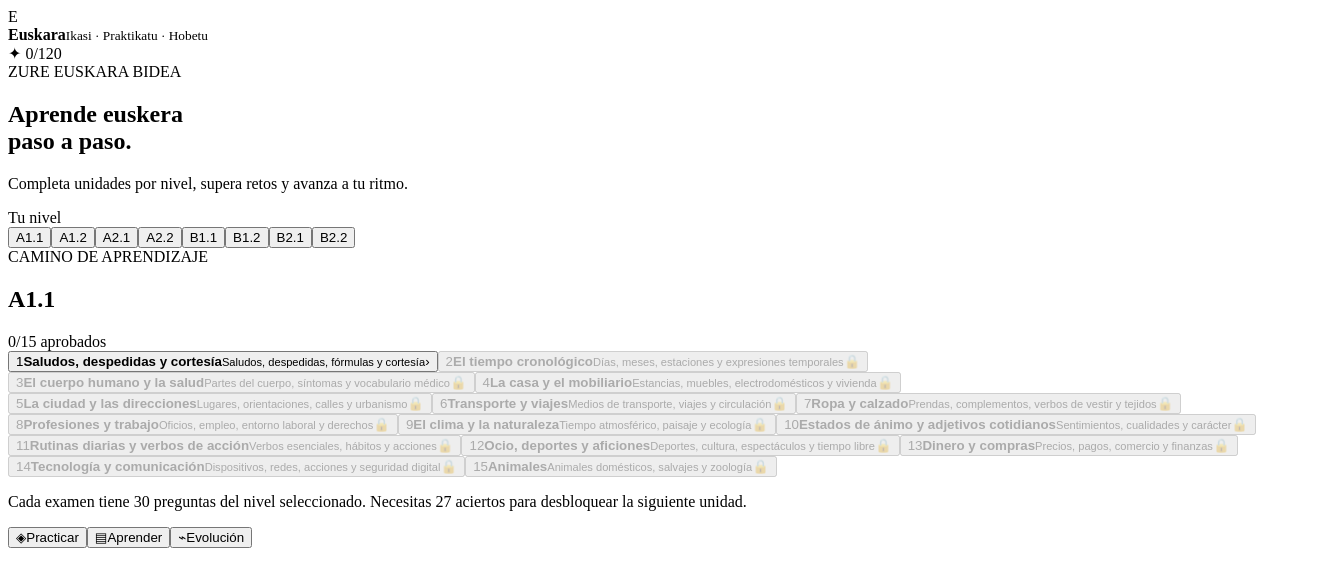
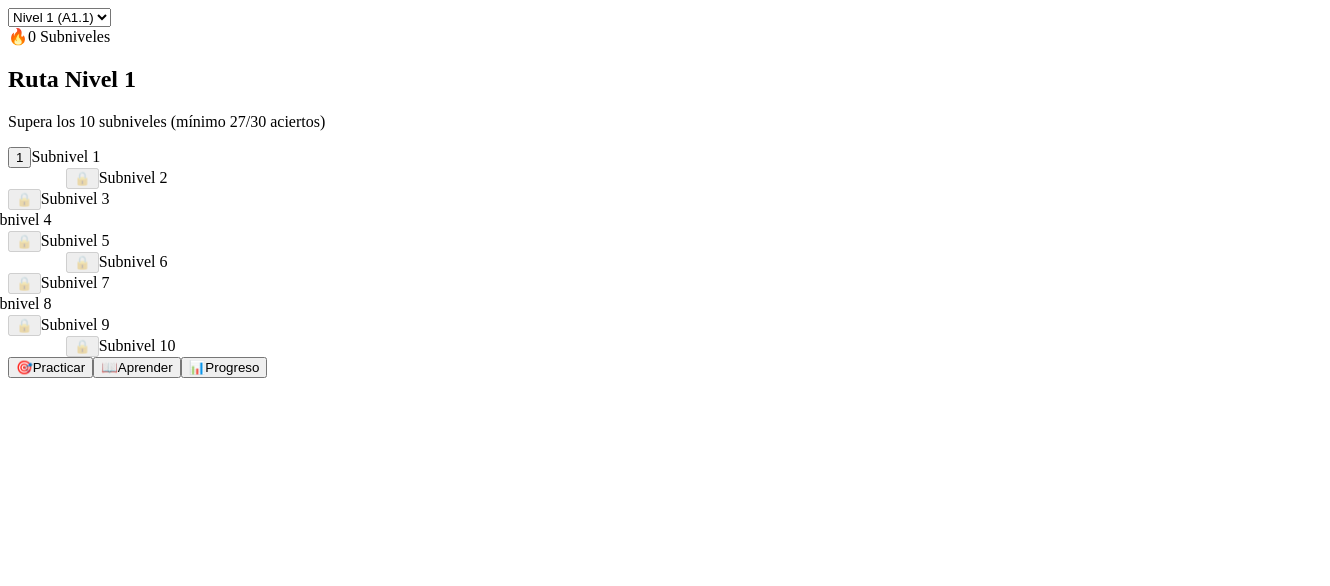
Before and after one commit to arveenineteen/euskolingo, a React (Vite) app: page / in a window 1280 px wide. Shown: the top 586 px of the page, 1330 px wide, since content can reach past the window. Built offline with nearby package versions, Linux system fonts and the light colour scheme.

Commit message:
Update App.jsx

```diff
--- a/src/App.jsx
+++ b/src/App.jsx
@@ -11,6 +11,17 @@ const load = () => {
   }
 };
 const unitId = (level, index) => `${level}-${index}`;
+
+const LEVEL_LABELS = {
+  "A1.1": "Nivel 1 (A1.1)",
+  "A1.2": "Nivel 2 (A1.2)",
+  "A2.1": "Nivel 3 (A2.1)",
+  "A2.2": "Nivel 4 (A2.2)",
+  "B1.1": "Nivel 5 (B1.1)",
+  "B1.2": "Nivel 6 (B1.2)",
+  "B2.1": "Nivel 7 (B2.1)",
+  "B2.2": "Nivel 8 (B2.2)"
+};
 
 const shuffleArray = (arr) => {
   const copy = [...arr];
@@ -43,6 +54,8 @@ const buildUnitQuestions = (level, index) => {
   });
 };
 
+const ZIGZAG_OFFSETS = [0, 58, 0, -58, 0, 58, 0, -58, 0, 58];
+
 function App() {
   const [progress, setProgress] = useState(load);
   const [tab, setTab] = useState("Practicar");
@@ -56,7 +69,6 @@ function App() {
   const [selected, setSelected] = useState("");
   const [feedback, setFeedback] = useState("");
 
-  // Estado específico para el ejercicio de emparejar 5 + 5 en 2 columnas
   const [leftPick, setLeftPick] = useState("");
   const [rightPick, setRightPick] = useState("");
   const [matchedLeft, setMatchedLeft] = useState([]);
@@ -100,7 +112,7 @@ function App() {
       const item = {
         id: q.id,
         level,
-        topic: TOPICS[unit].name,
+        topic: TOPICS[unit]?.name || `Subnivel ${unit + 1}`,
         question: q.question,
         chosen,
         answer: expected || q.answer || "Revisar pareja/frase",
@@ -205,87 +217,86 @@ function App() {
     }
   };
 
-  const topicCards = TOPICS.map((t, i) => (
-    <button
-      className={`topic ${unlocked(level, i) ? "" : "locked"} ${passed.has(unitId(level, i)) ? "done" : ""}`}
-      key={t.name}
-      disabled={!unlocked(level, i)}
-      onClick={() => start(i)}
-    >
-      <span className="topic-number">{passed.has(unitId(level, i)) ? "✓" : i + 1}</span>
-      <span>
-        <b>{t.name}</b>
-        <small>{t.grammar}</small>
-      </span>
-      <span>{unlocked(level, i) ? "›" : "🔒"}</span>
-    </button>
-  ));
-
-  const allUnits = LEVELS.length * TOPICS.length;
+  const levelNumber = LEVELS.indexOf(level) + 1;
+  const sublevels = Array.from({ length: 10 }, (_, i) => i);
+  const allUnits = LEVELS.length * 10;
   const percentage = Math.round((progress.passed.length / allUnits) * 100);
   const currentCards = FLASHCARDS[TOPICS[cardIndex]?.name] || [];
 
   return (
     <div className="app-shell">
-      <header>
-        <div className="brand-mark">E</div>
-        <div>
-          <strong>Euskara</strong>
-          <small>Ikasi · Praktikatu · Hobetu</small>
+      <header className="top-bar">
+        <div className="level-dropdown-wrap">
+          <select
+            aria-label="Seleccionar nivel"
+            className="level-dropdown"
+            value={level}
+            onChange={(e) => {
+              setLevel(e.target.value);
+              setScreen("path");
+            }}
+          >
+            {LEVELS.map((l) => (
+              <option key={l} value={l}>
+                {LEVEL_LABELS[l] || l}
+              </option>
+            ))}
+          </select>
         </div>
-        <span className="header-spacer" />
-        <span className="streak">✦ {progress.passed.length}/{allUnits}</span>
+        <span className="sublevels-counter">
+          <span className="flame-ico">🔥</span>
+          {progress.passed.length} Subniveles
+        </span>
       </header>
 
       <main>
         {tab === "Practicar" && (
           <section>
             {screen === "path" && (
-              <>
-                <div className="hero">
-                  <span className="eyebrow">ZURE EUSKARA BIDEA</span>
-                  <h1>
-                    Aprende euskera
-                    <br />
-                    paso a paso.
-                  </h1>
-                  <p>Completa unidades por nivel, supera retos y avanza a tu ritmo.</p>
+              <div className="route-view">
+                <div className="route-header">
+                  <h1>Ruta Nivel {levelNumber}</h1>
+                  <p>Supera los 10 subniveles (mínimo 27/30 aciertos)</p>
                 </div>
 
-                <label className="field-label">Tu nivel</label>
-                <div className="level-select">
-                  {LEVELS.map((l) => (
-                    <button key={l} className={level === l ? "active" : ""} onClick={() => setLevel(l)}>
-                      {l}
-                    </button>
-                  ))}
+                <div className="route-nodes">
+                  {sublevels.map((i) => {
+                    const isPassed = passed.has(unitId(level, i));
+                    const isUnlocked = unlocked(level, i);
+                    const offsetX = ZIGZAG_OFFSETS[i % ZIGZAG_OFFSETS.length];
+                    return (
+                      <div
+                        key={i}
+                        className="node-slot"
+                        style={{ transform: `translateX(${offsetX}px)` }}
+                      >
+                        <button
+                          type="button"
+                          disabled={!isUnlocked}
+                          onClick={() => start(i)}
+                          className={`node-circle ${isPassed ? "passed" : isUnlocked ? "active-node" : "locked-node"}`}
+                          title={TOPICS[i]?.name || `Subnivel ${i + 1}`}
+                        >
+                          {isPassed ? "✓" : isUnlocked ? i + 1 : "🔒"}
+                        </button>
+                        <span className={`node-label ${!isUnlocked ? "muted-label" : ""}`}>
+                          Subnivel {i + 1}
+                        </span>
+                      </div>
+                    );
+                  })}
                 </div>
-
-                <div className="section-heading">
-                  <div>
-                    <span className="eyebrow">CAMINO DE APRENDIZAJE</span>
-                    <h2>{level}</h2>
-                  </div>
-                  <span className="muted">
-                    {TOPICS.filter((_, i) => passed.has(unitId(level, i))).length}/{TOPICS.length} aprobados
-                  </span>
-                </div>
-
-                <div className="path-list">{topicCards}</div>
-                <p className="hint">
-                  Cada examen tiene 30 preguntas del nivel seleccionado. Necesitas 27 aciertos para desbloquear la siguiente unidad.
-                </p>
-              </>
+              </div>
             )}
 
             {screen === "quiz" && (
               <>
                 <button className="back" onClick={() => setScreen("path")}>
-                  ← Volver al camino
+                  ← Volver a la ruta
                 </button>
                 <div className="quiz-top">
                   <span>
-                    {level} · {TOPICS[unit].name}
+                    {LEVEL_LABELS[level]} · Subnivel {unit + 1} ({TOPICS[unit]?.name})
                   </span>
                   <b>{questionIndex + 1}/30</b>
                 </div>
@@ -402,19 +413,19 @@ function App() {
             {screen === "result" && (
               <div className="result-card">
                 <div className="result-icon">{(progress.best[unitId(level, unit)] || 0) >= 27 ? "🏆" : "💪"}</div>
-                <span className="eyebrow">RESULTADO DEL EXAMEN</span>
+                <span className="eyebrow">RESULTADO DEL SUBNIVEL</span>
                 <h1>{progress.best[unitId(level, unit)] || 0}/30</h1>
-                <h2>{(progress.best[unitId(level, unit)] || 0) >= 27 ? "¡Unidad aprobada!" : "Sigue practicando"}</h2>
+                <h2>{(progress.best[unitId(level, unit)] || 0) >= 27 ? "¡Subnivel superado!" : "Sigue practicando"}</h2>
                 <p>
                   {(progress.best[unitId(level, unit)] || 0) >= 27
-                    ? "Has desbloqueado la siguiente unidad."
+                    ? "Has desbloqueado el siguiente subnivel."
                     : "Necesitas al menos 27 respuestas correctas."}
                 </p>
                 <button className="primary full" onClick={() => setScreen("path")}>
-                  Volver al camino
+                  Volver a la ruta
                 </button>
                 <button className="secondary full" onClick={() => start(unit)}>
-                  Repetir examen
+                  Repetir subnivel
                 </button>
               </div>
             )}
@@ -424,9 +435,8 @@ function App() {
         {tab === "Aprender" && (
           <section>
             <div className="page-intro">
-              <span className="eyebrow">TU ESPACIO DE ESTUDIO</span>
               <h1>Aprender</h1>
-              <p>Consulta vocabulario y conceptos clave.</p>
+              <p>Consulta vocabulario, gramática, ortografía y pronunciación.</p>
             </div>
             <div className="tabs">
               {["Flashcards", "Gramática", "Ortografía", "Pronunciación"].map((x) => (
@@ -438,7 +448,7 @@ function App() {
 
             {learnTab === "Flashcards" && (
               <>
-                <label className="field-label">Campo semántico</label>
+                <label className="field-label">Tema / Campo semántico</label>
                 <div className="level-select">
                   {TOPICS.map((t, i) => (
                     <button
@@ -454,7 +464,7 @@ function App() {
                   ))}
                 </div>
                 <div className="flashcard" onClick={() => setFlipped(!flipped)}>
-                  <span className="eyebrow">{TOPICS[cardIndex].name.toUpperCase()} · TOCA PARA GIRAR</span>
+                  <span className="eyebrow">{TOPICS[cardIndex]?.name.toUpperCase()} · TOCA PARA GIRAR</span>
                   <strong>{currentCards[0]?.[flipped ? 1 : 0] || "—"}</strong>
                   <small>{flipped ? "Español" : "Euskera"}</small>
                 </div>
@@ -487,19 +497,18 @@ function App() {
           </section>
         )}
 
-        {tab === "Evolución" && (
+        {tab === "Progreso" && (
           <section>
             <div className="page-intro">
-              <span className="eyebrow">AURRERAPENA</span>
-              <h1>Tu evolución</h1>
-              <p>Consulta tus avances y refuerza lo que más cuesta.</p>
+              <h1>Tu progreso</h1>
+              <p>Revisa tus subniveles completados y corrige tus errores.</p>
             </div>
             <div className="tabs">
               <button className={evoTab === "Progreso" ? "chosen" : ""} onClick={() => setEvoTab("Progreso")}>
-                Progreso
+                Resumen
               </button>
               <button className={evoTab === "Repaso" ? "chosen" : ""} onClick={() => setEvoTab("Repaso")}>
-                Repaso
+                Repaso ({progress.pending.length})
               </button>
             </div>
 
@@ -508,7 +517,7 @@ function App() {
                 <div className="stats-grid">
                   <div className="stat">
                     <strong>{progress.passed.length}</strong>
-                    <span>Unidades aprobadas</span>
+                    <span>Subniveles superados</span>
                   </div>
                   <div className="stat">
                     <strong>{progress.completedQuestions}</strong>
@@ -529,18 +538,16 @@ function App() {
                     <div style={{ width: `${percentage}%` }} />
                   </div>
                   <p className="muted">
-                    {progress.passed.length} de {allUnits} unidades completadas en los 8 niveles.
+                    {progress.passed.length} de {allUnits} subniveles en los 8 niveles.
                   </p>
                 </div>
 
                 {LEVELS.map((l) => (
                   <div className="level-progress" key={l}>
                     <b>{l}</b>
-                    <span>
-                      {TOPICS.filter((_, i) => passed.has(unitId(l, i))).length}/{TOPICS.length}
-                    </span>
+                    <span>{sublevels.filter((i) => passed.has(unitId(l, i))).length}/10</span>
                     <div className="mini-track">
-                      <i style={{ width: `${(TOPICS.filter((_, i) => passed.has(unitId(l, i))).length / TOPICS.length) * 100}%` }} />
+                      <i style={{ width: `${sublevels.filter((i) => passed.has(unitId(l, i))).length * 10}%` }} />
                     </div>
                   </div>
                 ))}
@@ -589,20 +596,21 @@ function App() {
 
       <nav className="bottom-nav">
         {[
-          ["Practicar", "◈"],
-          ["Aprender", "▤"],
-          ["Evolución", "⌁"]
-        ].map(([name, ico]) => (
+          { id: "Practicar", label: "Practicar", icon: "🎯" },
+          { id: "Aprender", label: "Aprender", icon: "📖" },
+          { id: "Progreso", label: "Progreso", icon: "📊" }
+        ].map((item) => (
           <button
-            key={name}
-            className={tab === name ? "nav-active" : ""}
+            key={item.id}
+            type="button"
+            className={tab === item.id ? "nav-active" : ""}
             onClick={() => {
-              setTab(name);
+              setTab(item.id);
               setScreen("path");
             }}
           >
-            <span>{ico}</span>
-            {name}
+            <span className="nav-icon">{item.icon}</span>
+            <span>{item.label}</span>
           </button>
         ))}
       </nav>
```
